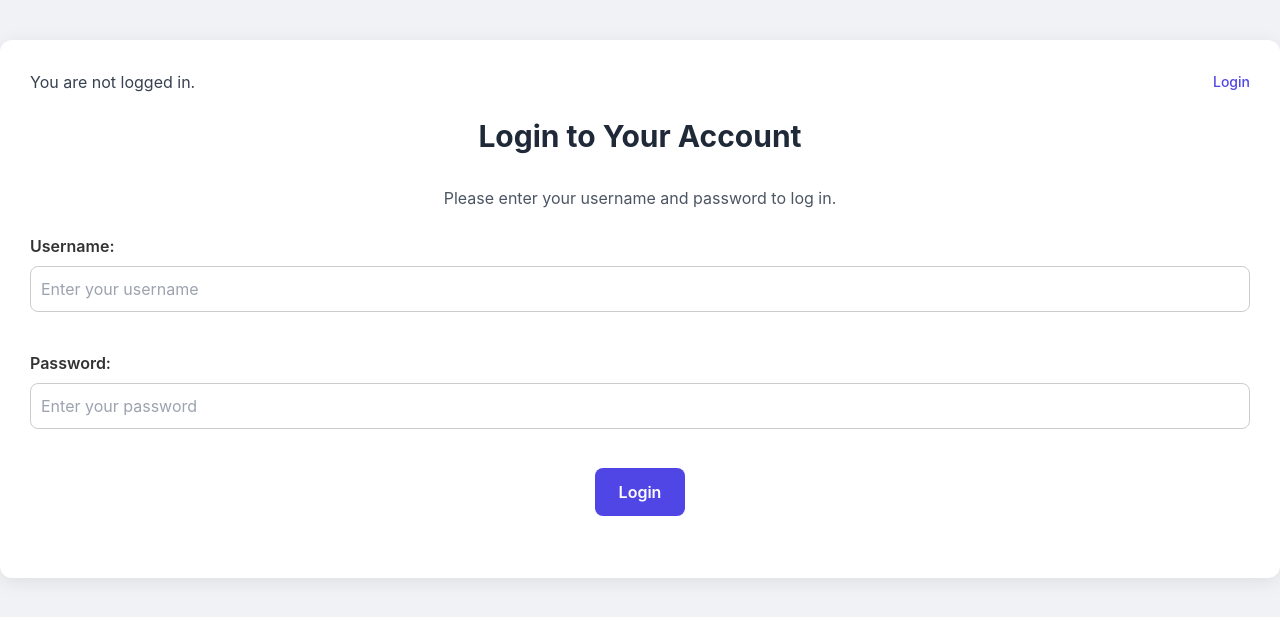
After one commit to midhunprahash-ui/django_username_webapp, a Django app: page /accounts/login/ in a window 1280 px wide. The commit adds this page. Shown: the top 617 px of the page. Run offline with Django 5.2, Linux system fonts and the light colour scheme; some libraries are stand-ins or nearby versions.

Commit message:
Enhance user authentication and project structure with login functionality, URL routing, and template updates

```diff
--- a/myapp/forms.py
+++ b/myapp/forms.py
@@ -1,4 +1,5 @@
 from django import forms
 
 class UsernameCSVUploadForm(forms.Form):
+
     usernames_csv_file = forms.FileField(label="Upload Usernames CSV")
--- a/myapp/models.py
+++ b/myapp/models.py
@@ -21,12 +21,12 @@ class Employee(models.Model):
     salary = models.DecimalField(max_digits=10, decimal_places=2, null=True, blank=True)
     manager_id = models.IntegerField(null=True, blank=True)
     date_of_birth = models.DateField(blank=True, null=True)
-
     @property
     def employee_name(self):
         return f"{self.first_name} {self.last_name}".strip()
 
     class Meta:
+
         ordering = ['last_name', 'first_name']
 
     def __str__(self):
--- a/myapp/templates/myapp/base.html
+++ b/myapp/templates/myapp/base.html
@@ -80,11 +80,36 @@
             color: #b45309;
             border: 1px solid #f59e0b;
         }
+
+        /* Styles for login form inputs */
+        .login-form-input {
+            width: 100%;
+            padding: 10px;
+            margin-bottom: 15px;
+            border: 1px solid #ccc;
+            border-radius: 8px;
+            box-sizing: border-box;
+            /* Include padding in element's total width and height */
+        }
     </style>
 </head>
 
 <body>
     <div class="container">
+        <!-- Authentication Status and Links -->
+        <div class="flex justify-between items-center mb-6">
+            {% if user.is_authenticated %}
+            <p class="text-gray-700">Welcome, <span class="font-semibold">{{ user.username }}</span>!</p>
+            <form action="{% url 'logout' %}" method="post" class="inline-block">
+                {% csrf_token %}
+                <button type="submit" class="text-sm text-indigo-600 hover:text-indigo-800 font-medium">Logout</button>
+            </form>
+            {% else %}
+            <p class="text-gray-700">You are not logged in.</p>
+            <a href="{% url 'login' %}" class="text-sm text-indigo-600 hover:text-indigo-800 font-medium">Login</a>
+            {% endif %}
+        </div>
+
         <h1 class="text-3xl font-bold text-center mb-8 text-gray-800">{% block heading %}{% endblock %}</h1>
 
         {% if messages %}
--- /dev/null
+++ b/myapp/templates/myapp/login.html
@@ -0,0 +1,49 @@
+{% extends "myapp/base.html" %} {# Extend your base template for consistent styling #}
+
+{% block title %}Login{% endblock %}
+
+{% block heading %}Login to Your Account{% endblock %}
+
+{% block content %}
+<p class="text-center text-gray-600 mb-6">Please enter your username and password to log in.</p>
+
+<form method="post" class="space-y-6">
+    {% csrf_token %}
+    {# Display non-field errors (e.g., "Please enter a correct username and password") #}
+    {% if form.non_field_errors %}
+    <div class="message error">
+        {% for error in form.non_field_errors %}
+        <p>{{ error }}</p>
+        {% endfor %}
+    </div>
+    {% endif %}
+
+    <div class="form-group">
+        <label for="{{ form.username.id_for_label }}">Username:</label>
+        <input type="text" name="{{ form.username.html_name }}" id="{{ form.username.id_for_label }}"
+            class="login-form-input" placeholder="Enter your username" required>
+        {% if form.username.errors %}
+        <p class="text-red-500 text-xs italic">{{ form.username.errors }}</p>
+        {% endif %}
+    </div>
+
+    <div class="form-group">
+        <label for="{{ form.password.id_for_label }}">Password:</label>
+        <input type="password" name="{{ form.password.html_name }}" id="{{ form.password.id_for_label }}"
+            class="login-form-input" placeholder="Enter your password" required>
+        {% if form.password.errors %}
+        <p class="text-red-500 text-xs italic">{{ form.password.errors }}</p>
+        {% endif %}
+    </div>
+
+    <div class="flex justify-center">
+        <button type="submit"
+            class="btn hover:shadow-lg focus:outline-none focus:ring-2 focus:ring-indigo-500 focus:ring-opacity-50">Login</button>
+    </div>
+</form>
+
+<div class="text-center mt-8 text-gray-500 text-sm">
+    {# Optional: Link to password reset if you implement it later #}
+    {# <p><a href="{% url 'password_reset' %}" class="text-indigo-600 hover:underline">Forgot password?</a></p> #}
+</div>
+{% endblock %}
--- /dev/null
+++ b/myapp/urls.py
@@ -0,0 +1,7 @@
+from django.urls import path
+from . import views
+
+urlpatterns = [
+    path('unauthorized_employees/', views.unauthorized_employees, name='unauthorized_employees'),
+    path('projects/', views.projects, name='projects'),
+]
--- a/myproject/urls.py
+++ b/myproject/urls.py
@@ -1,22 +1,16 @@
-"""
-URL configuration for myproject project.
-
-The `urlpatterns` list routes URLs to views. For more information please see:
-    https://docs.djangoproject.com/en/5.2/topics/http/urls/
-Examples:
-Function views
-    1. Add an import:  from my_app import views
-    2. Add a URL to urlpatterns:  path('', views.home, name='home')
-Class-based views
-    1. Add an import:  from other_app.views import Home
-    2. Add a URL to urlpatterns:  path('', Home.as_view(), name='home')
-Including another URLconf
-    1. Import the include() function: from django.urls import include, path
-    2. Add a URL to urlpatterns:  path('blog/', include('blog.urls'))
-"""
-from django.urls import path
-from myapp import views
+from django.contrib import admin
+from django.urls import path, include
+from django.views.generic.base import RedirectView
+from django.contrib.auth import views as auth_views
 
 urlpatterns = [
-    path('unauthorized_employees/', views.unauthorized_employees, name='unauthorized_employees'),
+    path('admin/', admin.site.urls),
+
+    path('accounts/login/', auth_views.LoginView.as_view(template_name='myapp/login.html'), name='login'),
+    path('accounts/', include('django.contrib.auth.urls')),
+
+
+    path('', RedirectView.as_view(pattern_name='unauthorized_employees', permanent=False)),
+
+    path('', include('myapp.urls')),
 ]
```
Also changed, not shown: myapp/templates/myapp/projects.html (added, +9 -0 lines), myapp/templates/myapp/unauthorized_employees.html (+5 -3 lines), myapp/views.py (+11 -1 lines), myproject/settings.py (+27 -14 lines), myapp/apps.py (line endings or trailing spaces).
